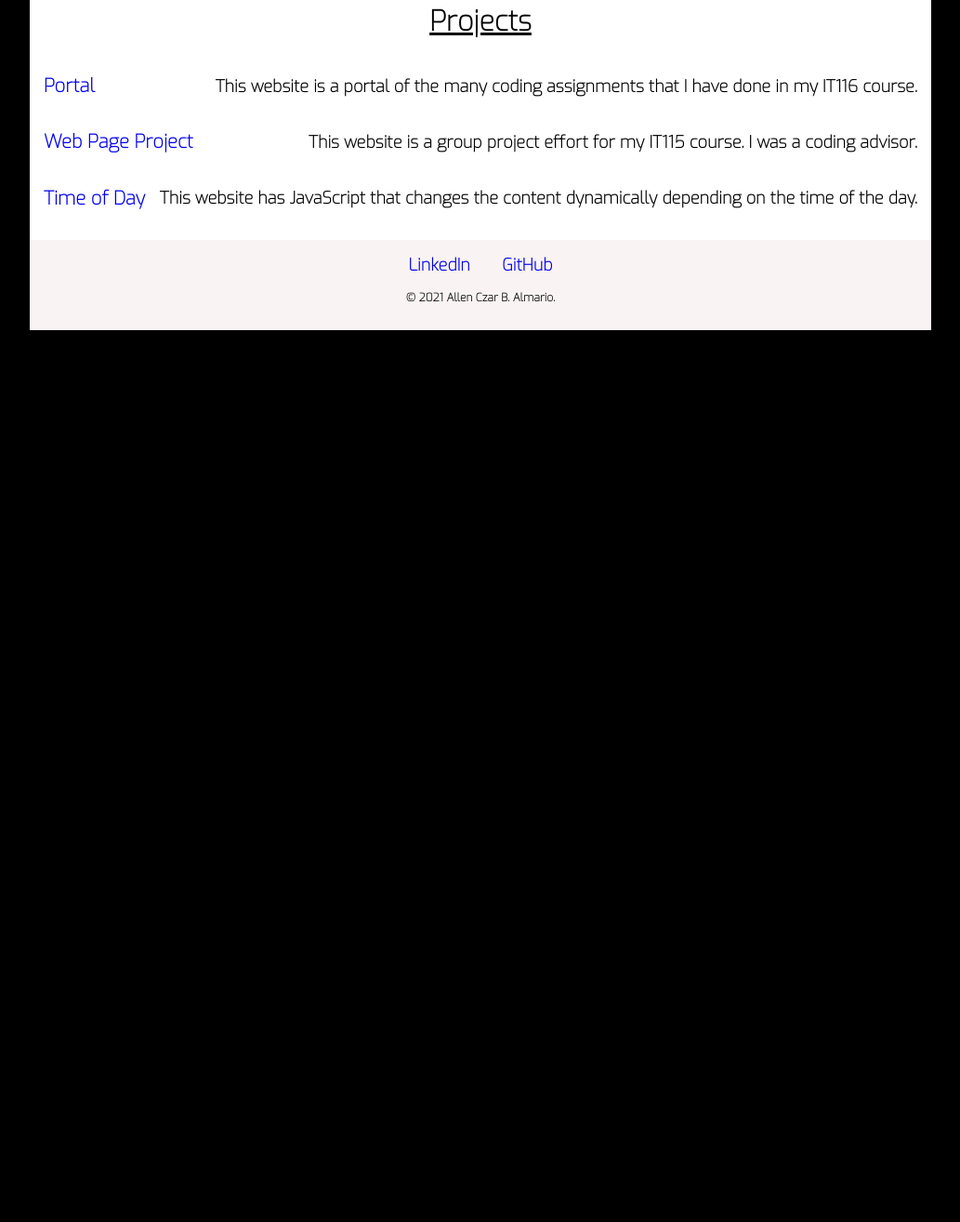
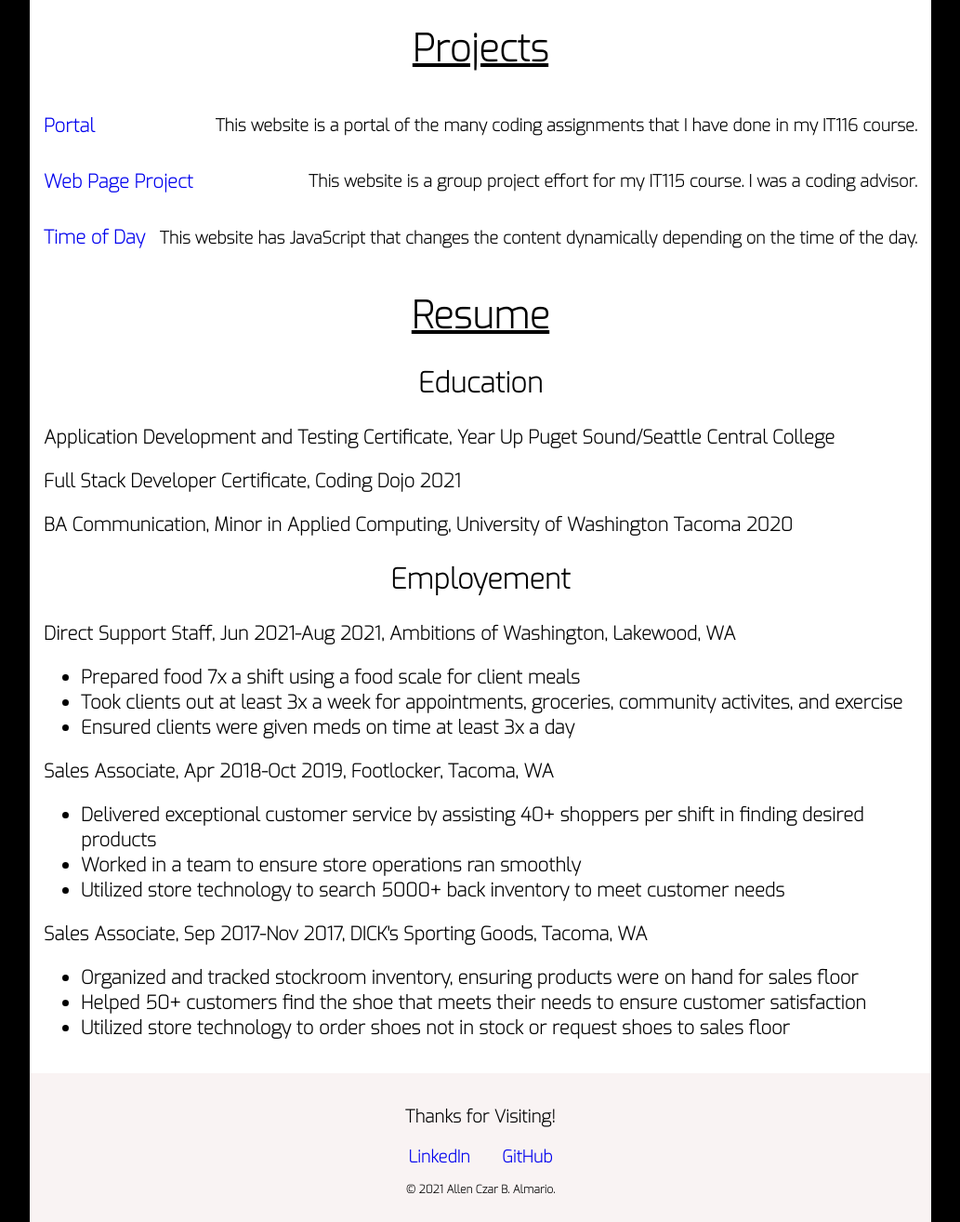
Before and after one commit to allenalmario/digital-portfolio, a plain HTML site: page index.html in a window 1280 px wide. Shown: the part 1719-3033 px from the top of the page at 93% size, without its empty margins (123-1156 px from the left). Before the commit the page ends 2074 px from the top, so only its background shows below. Drawn offline with Linux system fonts and the light colour scheme.

Commit message:
resume content added

```diff
--- a/css/styles.css
+++ b/css/styles.css
@@ -11,6 +11,10 @@ body {
     height: auto;
     margin: 0px auto;
     background-color: white;
+    /* text-align: center; */
+}
+
+h1, h2 {
     text-align: center;
 }
 
@@ -33,6 +37,14 @@ body {
     font-size: 40px;
 }
 
+.top h2 {
+    text-align: center;
+}
+
+.bio {
+    text-align: center;
+}
+
 .middle {
     padding: 15px;
     font-size: 20px;
@@ -43,6 +55,14 @@ body {
     height: 390px;
     width: 290px;
     border-radius: 10%;
+    /* Center image */
+    margin: 10px auto 20px;
+    display: block;
+}
+
+.tutorial {
+    text-align: center;
+    margin-top: 40px;
 }
 
 .project {
@@ -54,7 +74,7 @@ body {
 
 .projects h1 {
     text-decoration: underline;
-    font-size: 30px;
+    /* font-size: 30px; */
     margin-top: 40px;
 }
 
@@ -66,9 +86,14 @@ body {
     text-decoration: none;
 }
 
+.resume h1 {
+    text-decoration: underline;
+}
+
 .bottom {
     padding: 15px;
     background-color: #f9f3f3;
+    text-align: center;
 }
 
 .bottom a {
--- a/index.html
+++ b/index.html
@@ -15,9 +15,9 @@
     </div>
     <div class="middle">
         <img id="headshot" src="images/headshot.JPG" />
-        <p>I am an emerging professional/student at Year Up Puget Sound through Seattle Central College in the Application Development and Testing track where I'm learning Software Development and Business communication principles. I have two years of expereince in retail. I am a team-oriented worker that helped bring solutions to satisfied customers. I develop web applications, with knowledge in HTML, CSS, JavaScript, and Python. I want to impact the world through my passion of programming, be a part of the change that diversifys the tech space, and collaborate with others to create meaningful software. Some hobbies of mine include Traveling, Photography, Videography, and Video Editing.
+        <p class="bio">I am an emerging professional/student at Year Up Puget Sound through Seattle Central College in the Application Development and Testing track where I'm learning Software Development and Business communication principles. I have two years of expereince in retail. I am a team-oriented worker that helped bring solutions to satisfied customers. I develop web applications, with knowledge in HTML, CSS, JavaScript, and Python. I want to impact the world through my passion of programming, be a part of the change that diversifys the tech space, and collaborate with others to create meaningful software. Some hobbies of mine include Traveling, Photography, Videography, and Video Editing.
         </p>
-        <div>
+        <div class="tutorial">
             <iframe width="880" height="495" src="https://www.youtube.com/embed/VeD7cmhGG0Y" title="YouTube video player" frameborder="0" allow="accelerometer; autoplay; clipboard-write; encrypted-media; gyroscope; picture-in-picture" allowfullscreen></iframe>
         </div>
         <div class="projects">
@@ -35,9 +35,36 @@
                 <p>This website has JavaScript that changes the content dynamically depending on the time of the day.</p>
             </div>
         </div>
+        <div class="resume">
+            <h1>Resume</h1>
+            <h2>Education</h2>
+            <p>Application Development and Testing Certificate, Year Up Puget Sound/Seattle Central College</p>
+            <p>Full Stack Developer Certificate, Coding Dojo 2021</p>
+            <p>BA Communication, Minor in Applied Computing, University of Washington Tacoma 2020</p>
+            <h2>Employement</h2>
+            <p>Direct Support Staff, Jun 2021-Aug 2021, Ambitions of Washington, Lakewood, WA</p>
+            <ul>
+                <li>Prepared food 7x a shift using a food scale for client meals</li>
+                <li>Took clients out at least 3x a week for appointments, groceries, community activites, and exercise</li>
+                <li>Ensured clients were given meds on time at least 3x a day</li>
+            </ul>
+            <p>Sales Associate, Apr 2018-Oct 2019, Footlocker, Tacoma, WA</p>
+            <ul>
+                <li>Delivered exceptional customer service by assisting 40+ shoppers per shift in finding desired products</li>
+                <li>Worked in a team to ensure store operations ran smoothly</li>
+                <li>Utilized store technology to search 5000+ back inventory to meet customer needs</li>
+            </ul>
+            <p>Sales Associate, Sep 2017-Nov 2017, DICK's Sporting Goods, Tacoma, WA</p>
+            <ul>
+                <li>Organized and tracked stockroom inventory, ensuring products were on hand for sales floor</li>
+                <li>Helped 50+ customers find the shoe that meets their needs to ensure customer satisfaction</li>
+                <li>Utilized store technology to order shoes not in stock or request shoes to sales floor</li>
+            </ul>
+        </div>
     </div>
     <div class="bottom">
         <!-- target="_blank" to make link open a new tab -->
+        <h3>Thanks for Visiting!</h3>
         <a href="https://www.linkedin.com/in/allenczaralmario/" target="_blank">LinkedIn</a>
         <a href="https://github.com/allenalmario" target="_blank">GitHub</a>
         <p class="signature">© 2021 Allen Czar B. Almario.</p>
```
